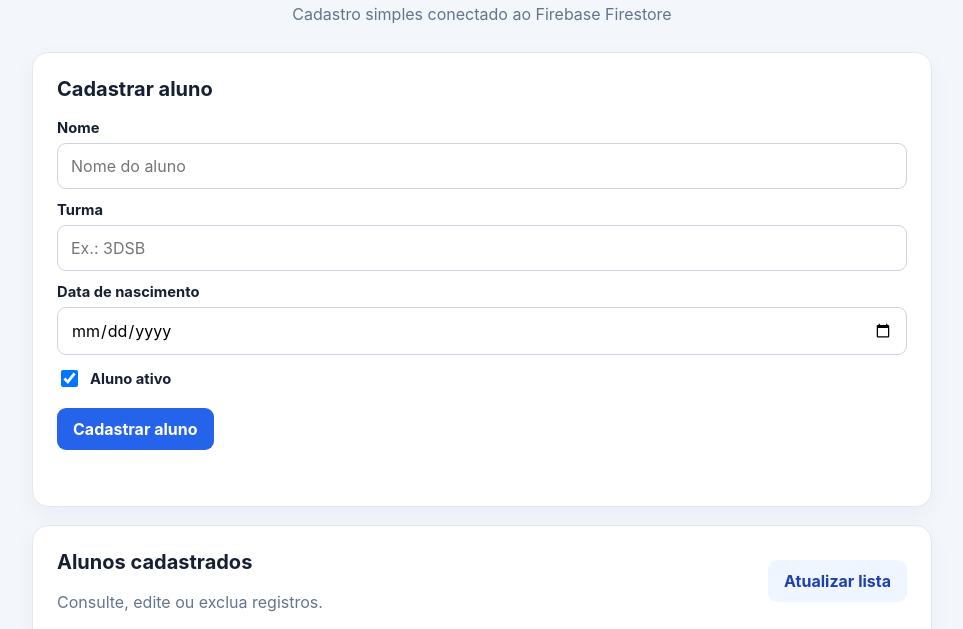
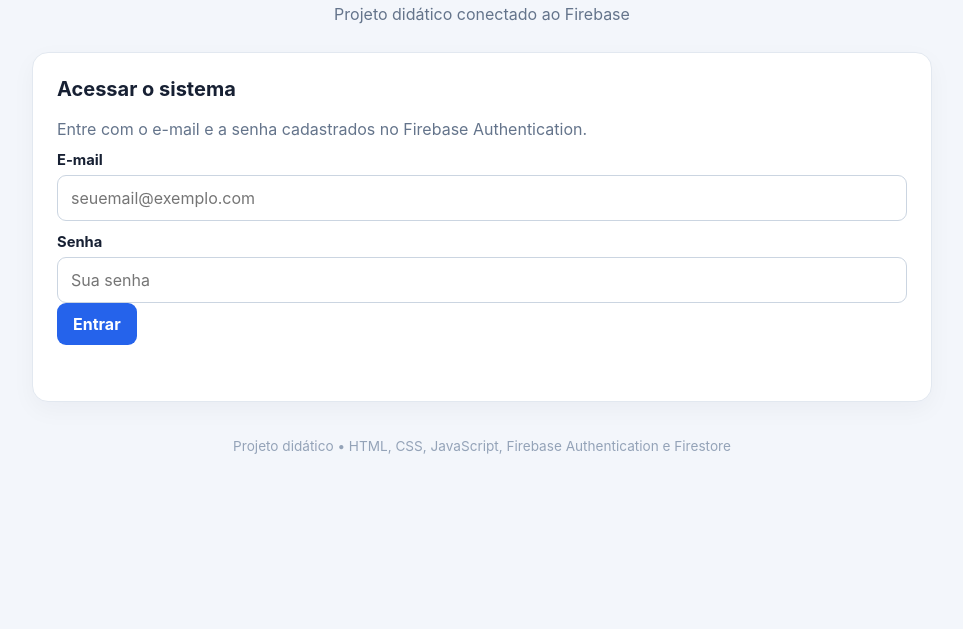
Before and after one commit to gustavopanqueves/banco-de-dados-nosql, a plain HTML site: page index.html in a window 1280 px wide. Shown: the part 140-769 px from the top of the page, without its empty margins (158-1121 px from the left). Drawn offline with Linux system fonts and the light colour scheme; no server answers.

Commit message:
Add Firebase Authentication and finish student CRUD

```diff
--- a/index.html
+++ b/index.html
@@ -3,8 +3,8 @@
 <head>
   <meta charset="UTF-8">
   <meta name="viewport" content="width=device-width, initial-scale=1.0">
-  <meta name="description" content="Sistema simples de cadastro de alunos com Firebase Firestore.">
-  <title>Sistema de Alunos</title>
+  <meta name="description" content="Sistema didático de cadastro de alunos com Firebase Authentication e Firestore.">
+  <title>Sistema de Alunos | NoSQL</title>
   <link rel="stylesheet" href="style.css">
 </head>
 <body>
@@ -12,8 +12,27 @@
     <header class="topo">
       <span class="tag">Banco de Dados NoSQL</span>
       <h1>Sistema de Alunos</h1>
-      <p>Cadastro simples conectado ao Firebase Firestore</p>
+      <p>Projeto didático conectado ao Firebase</p>
     </header>
+
+    <section class="painel login-painel" id="loginPainel">
+      <h2>Acessar o sistema</h2>
+      <p class="subtitulo">Entre com o e-mail e a senha cadastrados no Firebase Authentication.</p>
+      <form id="loginForm">
+        <label for="email">E-mail</label>
+        <input id="email" type="email" placeholder="seuemail@exemplo.com" autocomplete="username" required>
+        <label for="senha">Senha</label>
+        <input id="senha" type="password" placeholder="Sua senha" autocomplete="current-password" required>
+        <button class="primario botao-largo" id="btnEntrar" type="submit">Entrar</button>
+      </form>
+      <p id="mensagemLogin" class="mensagem" role="status"></p>
+    </section>
+
+    <div id="areaSistema" class="oculto">
+      <div class="barra-conta">
+        <span>Você está conectado.</span>
+        <button class="secundario" id="btnSair" type="button">Sair</button>
+      </div>
 
       <section class="painel">
         <h2 id="titulo-form">Cadastrar aluno</h2>
@@ -66,7 +85,9 @@
           <p class="vazio">Carregando alunos...</p>
         </div>
       </section>
-    <footer>Projeto didático • HTML, CSS, JavaScript e Firebase</footer>
+    </div>
+
+    <footer>Projeto didático • HTML, CSS, JavaScript, Firebase Authentication e Firestore</footer>
   </main>
   <script type="module" src="script.js"></script>
 </body>
```
Lines whose indentation alone changed are shown as unchanged.
